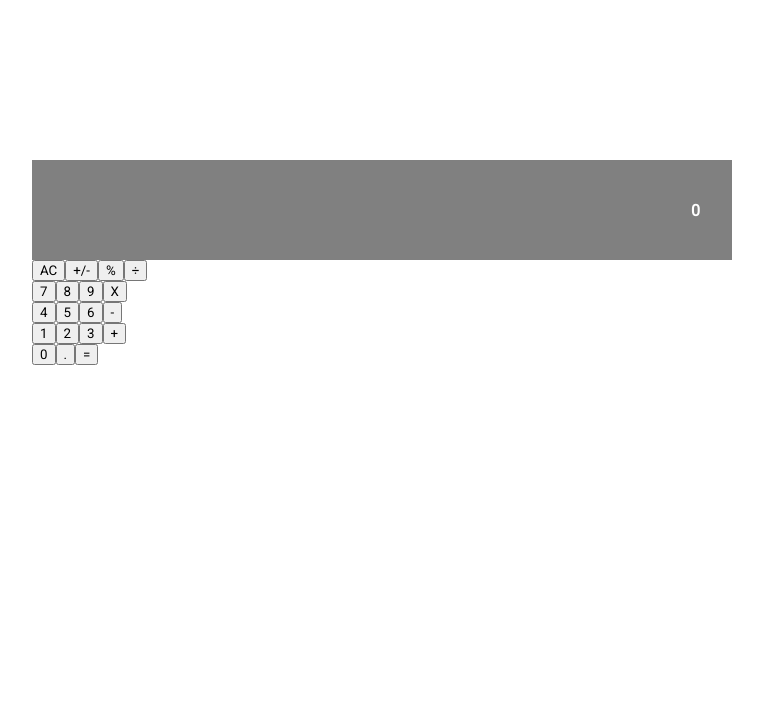
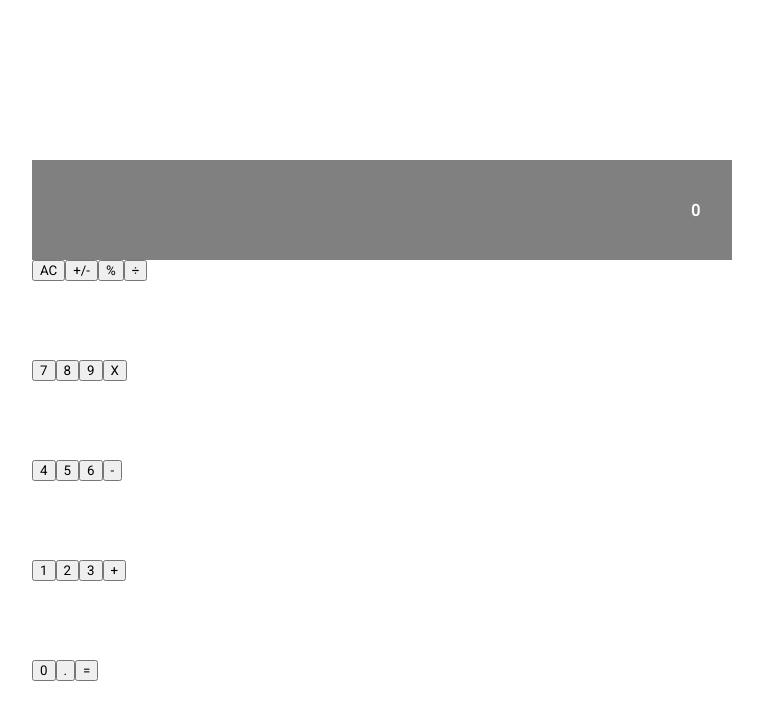
Before and after one commit to santiagorodriguezbermudez/react-calculator, a React (Create React App) app: page / in a window 1280 px wide. Shown: the top 720 px of the page, without its empty margins (258-1021 px from the left). Built offline with nearby package versions, Linux system fonts and the light colour scheme.

Commit message:
Added height to each row of the button panel

```diff
--- a/src/index.css
+++ b/src/index.css
@@ -1,6 +1,13 @@
 * {
   margin: 0;
   font-family: 'Roboto', sans-serif;
+}
+
+.app {
+  display: flex;
+  flex-direction: column;
+  width: 700px;
+  margin: 10rem auto;
 }
 
 .display {
@@ -15,13 +22,11 @@
   justify-content: flex-end;
 }
 
-.panel-button {
+.button-panel {
   display: flex;
+  flex-direction: column;
 }
 
-.app {
-  display: flex;
-  flex-direction: column;
-  width: 700px;
-  margin: 10rem auto;
+.button-panel div {
+  height: 100px;
 }
```
